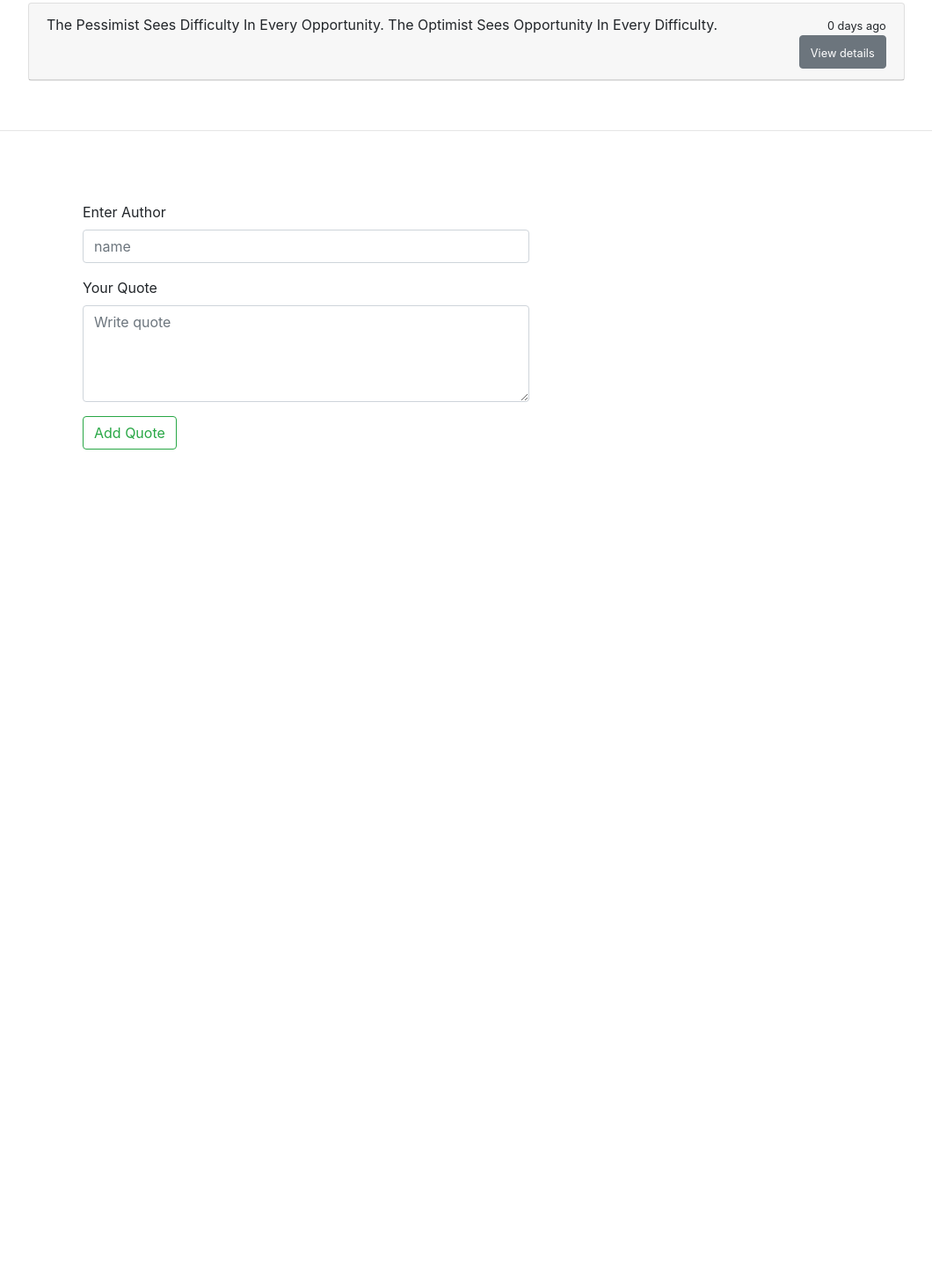
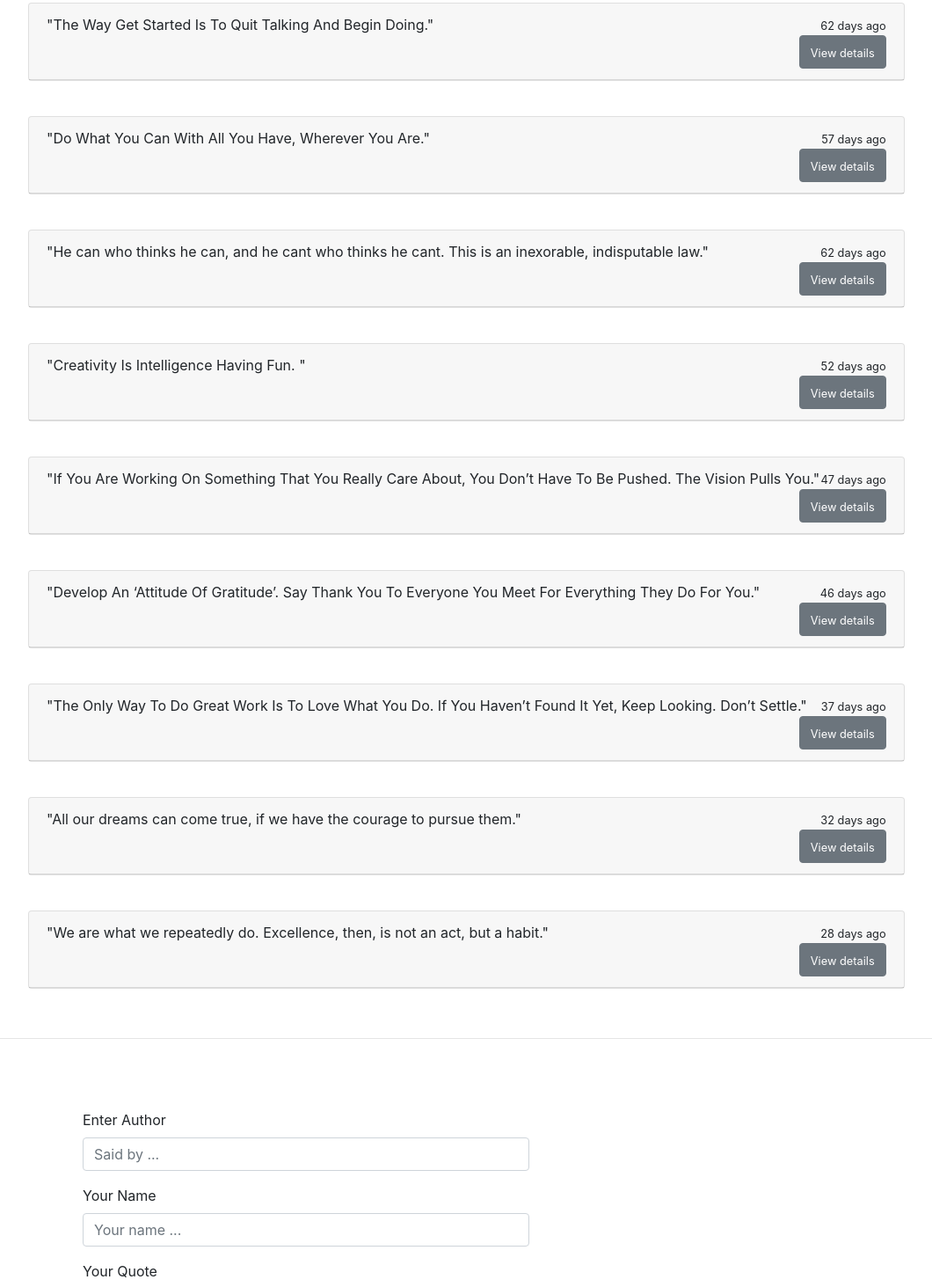
Before and after one commit to mugendinjue/Quote-App, an Angular app: page / in a window 1280 px wide. Shown: the part 240-1703 px from the top of the page at 88% size, without its empty margins (23-1083 px from the left). Before the commit the page ends 847 px from the top, so only its background shows below. Built offline with nearby package versions, Linux system fonts and the light colour scheme.

Commit message:
Add quotes

```diff
--- a/package.json
+++ b/package.json
@@ -28,9 +28,10 @@
     "@angular/cli": "~8.2.0",
     "@angular/compiler-cli": "~8.2.0",
     "@angular/language-service": "~8.2.0",
-    "@types/node": "~8.9.4",
     "@types/jasmine": "~3.3.8",
     "@types/jasminewd2": "~2.0.3",
+    "@types/node": "~8.9.4",
+    "angular-cli-ghpages": "^0.6.0-rc.2",
     "codelyzer": "^5.0.0",
     "jasmine-core": "~3.4.0",
     "jasmine-spec-reporter": "~4.2.1",
--- a/src/app/date-count.pipe.ts
+++ b/src/app/date-count.pipe.ts
@@ -14,9 +14,9 @@ export class DateCountPipe implements PipeTransform {
       var dateDifferenceSeconds = dateDifference*0.001;
       var dateCounter = dateDifferenceSeconds/secondsInDay;
 
-      console.log (value);
+      console.log (dateCounter);
 
-      if (dateCounter >= 1 && value > todayWithoutTime){
+      if (dateCounter >= 1 ){
         return dateCounter;
       }else{
         return 0;
--- a/src/app/quote-details/quote-details.component.html
+++ b/src/app/quote-details/quote-details.component.html
@@ -1,2 +1,3 @@
-<p>Author : {{showDetails.author}} <span id="vote"> <small>Like : {{showDetails.like}} Dislike : {{showDetails.disLike}}</small> </span> </p>
+<p>Author : {{showDetails.author}} <span id="vote"> <small> <span (click) = 'addLike()'>Like : {{showDetails.like}}</span> <span> Dislike : {{showDetails.disLike}}</span> </small> </span> </p>
+<p>Uploaded By : {{showDetails.uploadedBy}} </p>
 <button class="btn btn-danger" (click) = 'deleteDiary(true)'>Delete</button>
--- a/src/app/quote-details/quote-details.component.ts
+++ b/src/app/quote-details/quote-details.component.ts
@@ -11,9 +11,13 @@ export class QuoteDetailsComponent implements OnInit {
   @Input () showDetails : Quotes;
   @Output () willDelete = new EventEmitter<boolean>();
 
+
+
+
   deleteDiary(done : boolean){
     this.willDelete.emit(done);
   }
+
 
   constructor() { }
 
--- a/src/app/quote-form/quote-form.component.html
+++ b/src/app/quote-form/quote-form.component.html
@@ -4,15 +4,23 @@
             <form  (ngSubmit) = 'sendForm()'>
                 <div class="form-group">
                     <label for="author">Enter Author</label>
-                    <input type="text" class="form-control" name="author" id="author " placeholder="name"  [(ngModel)] = 'newQuotes.author' #author = 'ngModel' required>
+                    <input type="text" class="form-control" name="author" id="author " placeholder="Said by ..."  [(ngModel)] = 'newQuotes.author' #author = 'ngModel' required>
                     {{newQuotes.author}}
                     <div [hidden] = 'author.valid || author.pristine' class="alert alert-danger">
                         <small>Author name required</small>
                     </div>
                 </div>
                 <div class="form-group">
+                    <label for="uploadedBy">Your Name</label>
+                    <input type="text" class="form-control" name="uploadedBy" id="uploadedBy" placeholder="Your name ..."  [(ngModel)] = 'newQuotes.uploadedBy' #uploadedBy = 'ngModel' required>
+                    {{newQuotes.uploadedBy}}
+                    <div [hidden] = 'uploadedBy.valid || uploadedBy.pristine' class="alert alert-danger">
+                        <small>Your name required</small>
+                    </div>
+                </div>
+                <div class="form-group">
                     <label for="quote">Your Quote</label>
-                    <textarea name="quote" id="quote"  cols="3" rows="4" class="form-control" placeholder="Write quote" [(ngModel)] = 'newQuotes.quote' #quote = 'ngModel' required></textarea>
+                    <textarea name="quote" id="quote"  cols="3" rows="4" class="form-control" placeholder='"Write quote"' [(ngModel)] = 'newQuotes.quote' #quote = 'ngModel' required></textarea>
                     <div [hidden] = 'quote.valid || quote.pristine' class="alert alert-danger">
                         <small>Quote is required</small>
                     </div>
--- a/src/app/quote-form/quote-form.component.ts
+++ b/src/app/quote-form/quote-form.component.ts
@@ -8,7 +8,7 @@ import { Quotes } from '../quotes';
 })
 export class QuoteFormComponent implements OnInit {
 
-  newQuotes = new Quotes (0,"","",new Date(),0,0)
+  newQuotes = new Quotes (0,"","","",new Date(),0,0)
 
   @Output () sendData = new EventEmitter<Quotes>();
 
--- a/src/app/quotes.ts
+++ b/src/app/quotes.ts
@@ -1,6 +1,6 @@
 export class Quotes {
     public show : boolean ;
-    constructor( public id : number, public author : string,public quote : string , public postDate : Date , public like : number , public disLike : number){
+    constructor( public id : number, public author : string ,public uploadedBy : string,public quote : string , public postDate : Date , public like : number , public disLike : number){
         this.show = false;
     }
 }
--- a/src/app/quotes/quotes.component.html
+++ b/src/app/quotes/quotes.component.html
@@ -8,11 +8,11 @@
                 <li>
                     <div class="card">
                         <div class="card-header">
-                            {{quote.quote}}  <span id="date"><small>{{quote.postDate | dateCount}} days ago</small> </span><br>
+                             <span>"{{quote.quote}}"</span>  <span id="date"><small>{{quote.postDate|dateCount}} days ago</small> </span><br>
                             <button type="button" class="btn btn-secondary"  id="btnA"  (click) = 'move(i)'><small>View details</small></button>
                         </div>
                         <div class="card-body" *ngIf = 'quote.show'>
-                            <app-quote-details [showDetails] = 'quote' (willDelete) = 'removeDiary($event,i)'></app-quote-details>
+                            <app-quote-details [showDetails] = 'quote' (willDelete) = 'removeDiary($event,i)' ></app-quote-details>
                         </div>
                     </div>
                     <br>
--- a/src/app/quotes/quotes.component.ts
+++ b/src/app/quotes/quotes.component.ts
@@ -9,8 +9,17 @@ import { Quotes } from '../quotes'
 export class QuotesComponent implements OnInit {
 
   quotesArr : Quotes [] = [
-    new Quotes (1,'denis','The Pessimist Sees Difficulty In Every Opportunity. The Optimist Sees Opportunity In Every Difficulty.',new Date(2019,5,10),0,0),
-    new Quotes (2,'denis','The Pessimist Sees Difficulty In Every Opportunity. The Optimist Sees Opportunity In Every Difficulty.',new Date(2019,5,10),0,0)
+    new Quotes (1,' Winston Churchill','Denis','The Pessimist Sees Difficulty In Every Opportunity. The Optimist Sees Opportunity In Every Difficulty.',new Date(2019,5,10),0,0),
+    new Quotes (2,' Walt Disney','Christine','The Way Get Started Is To Quit Talking And Begin Doing.',new Date(2019,5,15),0,0),
+    new Quotes (3,' Theodore Roosevelt','Malcom','Do What You Can With All You Have, Wherever You Are.',new Date(2019,5,20),0,0),
+    new Quotes (4,' Pablo Picasso','Washu Code','He can who thinks he can, and he cant who thinks he cant. This is an inexorable, indisputable law.',new Date(2019,5,15),0,0),
+    new Quotes (5,' Albert Einstein','Hillary','Creativity Is Intelligence Having Fun. ',new Date(2019,5,25),0,0),
+    new Quotes (6,' Steve Jobs','Mercy','If You Are Working On Something That You Really Care About, You Don’t Have To Be Pushed. The Vision Pulls You.',new Date(2019,5,30),0,0),
+    new Quotes (7,' Brian Tracy','Brian','Develop An ‘Attitude Of Gratitude’. Say Thank You To Everyone You Meet For Everything They Do For You.',new Date(2019,6,1),0,0),
+    new Quotes (8,' Steve Jobs','Jayrene','The Only Way To Do Great Work Is To Love What You Do. If You Haven’t Found It Yet, Keep Looking. Don’t Settle.',new Date(2019,6,10),0,0),
+    new Quotes (9,' Walt Disney','Genson','All our dreams can come true, if we have the courage to pursue them.',new Date(2019,6,15),0,0),
+    new Quotes (10,' Aristotle','Steve','We are what we repeatedly do. Excellence, then, is not an act, but a habit.',new Date(2019,6,19),0,0),
+
   ]
 
   move(index){
@@ -34,6 +43,7 @@ export class QuotesComponent implements OnInit {
   }
 
 
+
   constructor() { }
 
   ngOnInit() {
```
Also changed, not shown: 1 other file (tests, documents, lock files or other folders).
